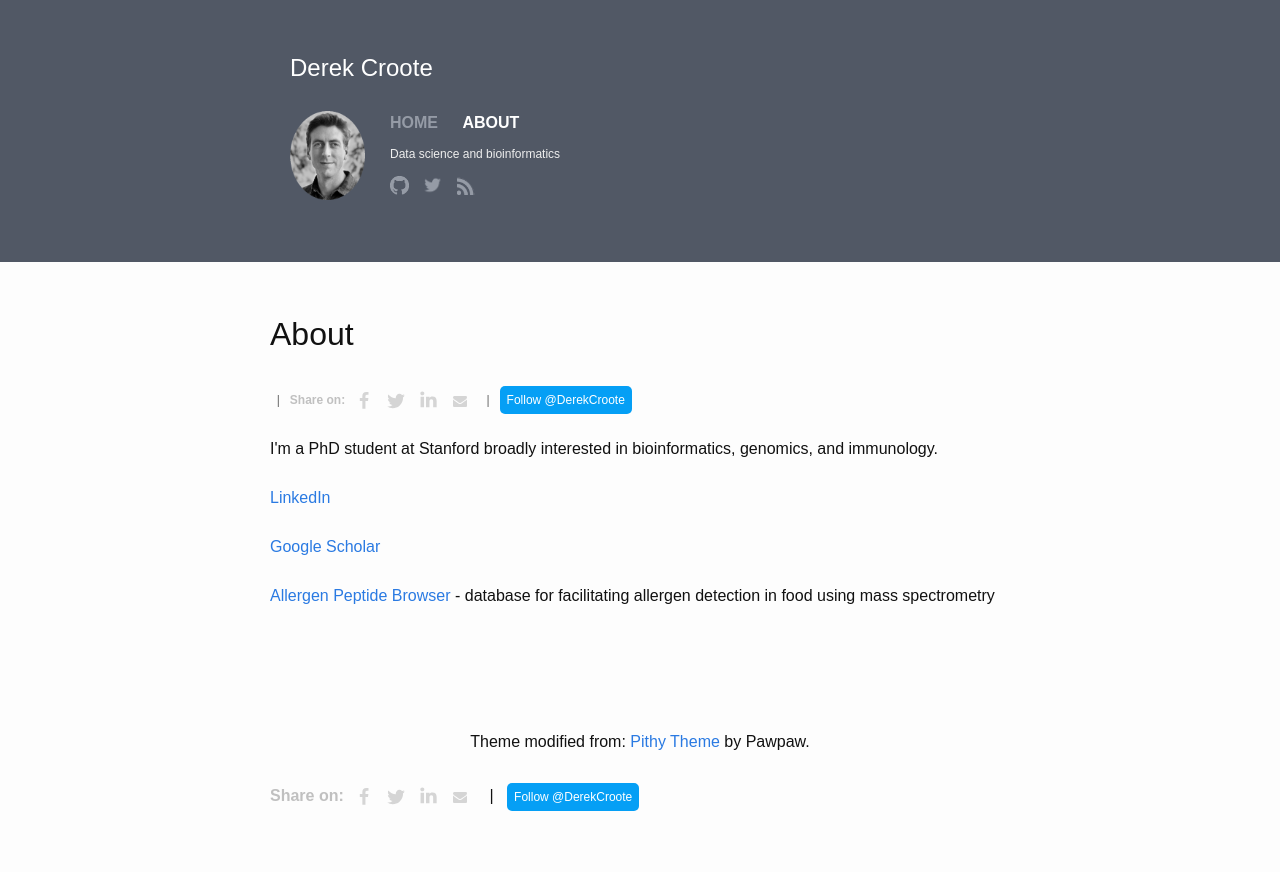
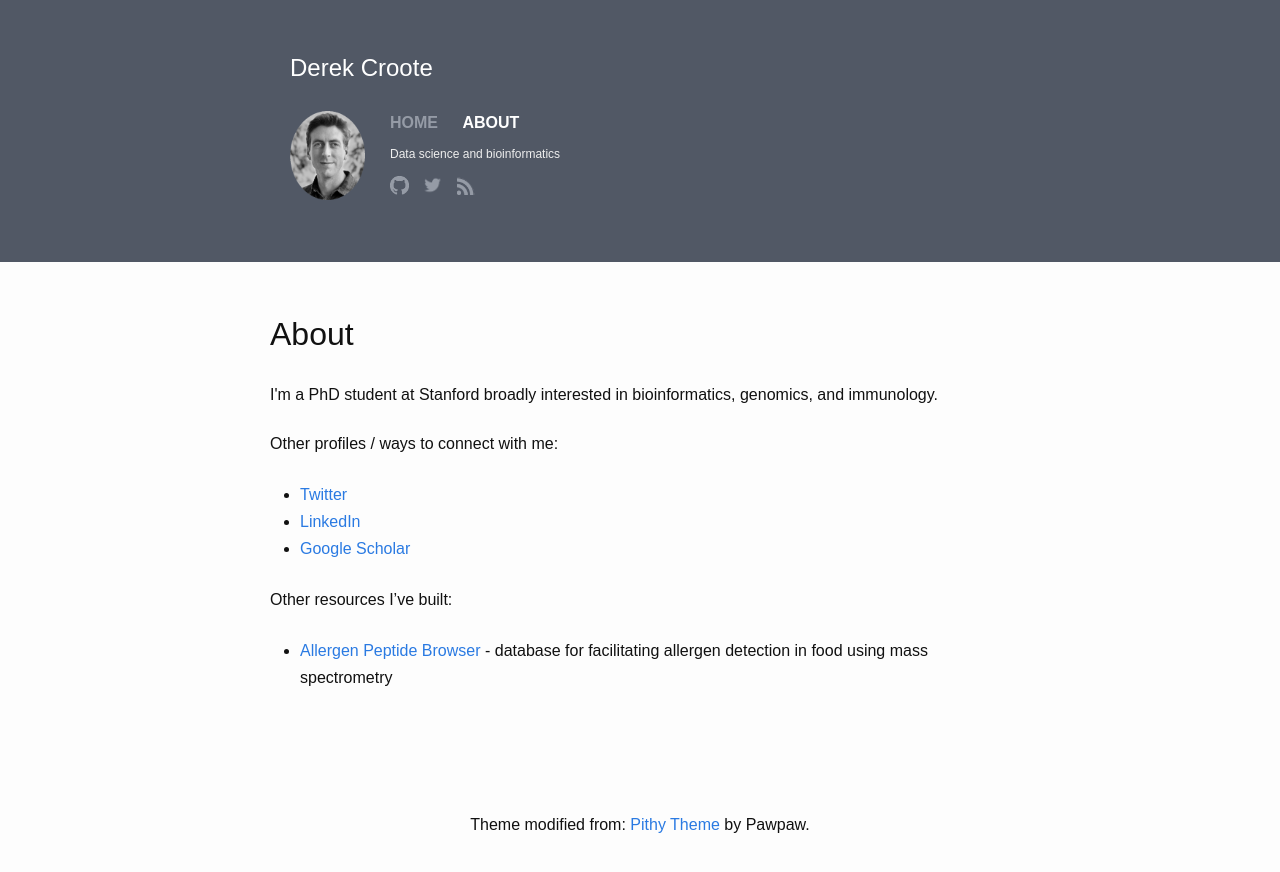
Before and after one commit to dcroote/dcroote.github.io, a Jekyll site: the page built from about.md, in a window 1280 px wide. Shown: the top 872 px of the page. Built offline with Jekyll 4.4.1, drawn with Linux system fonts in a browser that asks for light colours.

Commit message:
Update About page

```diff
--- a/_layouts/page.html
+++ b/_layouts/page.html
@@ -2,11 +2,11 @@
 layout: default
 ---
 <div class="post">
-
+  <br>
   <header class="post-header">
     <h1 class="post-title">{{ page.title }}</h1>
   </header>
-  <br>
+
   <article class="post-content">
     {{ content }}
   </article>
--- a/about.md
+++ b/about.md
@@ -1,14 +1,23 @@
 ---
-layout: post
+layout: page
 title: About
 permalink: /about/
 ---
 
-  <p>I'm a PhD student at Stanford broadly interested in bioinformatics, genomics, and immunology.</p>
+<p>I'm a PhD student at Stanford broadly interested in bioinformatics, genomics, and immunology.</p>
 
-  <p><a href="https://www.linkedin.com/in/dcroote" target="_blank">LinkedIn</a></p>
-  <p><a href="https://scholar.google.com/citations?user=PevRGmgAAAAJ&hl=en" target="_blank">Google Scholar</a></p>
-  <p><a href="https://www.allergenpeptidebrowser.org/" target="_blank">Allergen Peptide Browser</a> - database for facilitating allergen detection in food using mass spectrometry</p>
+Other profiles / ways to connect with me:
+
+<ul>
+  <li><a href="https://twitter.com/DerekCroote" target="_blank">Twitter</a></li>
+  <li><a href="https://www.linkedin.com/in/dcroote" target="_blank">LinkedIn</a></li>
+  <li><a href="https://scholar.google.com/citations?user=PevRGmgAAAAJ&hl=en" target="_blank">Google Scholar</a></li>
+</ul>
+
+Other resources I've built:
+<ul>
+  <li><a href="https://www.allergenpeptidebrowser.org/" target="_blank">Allergen Peptide Browser</a> - database for facilitating allergen detection in food using mass spectrometry</li>
+</ul>
 
 <br />
 <br />
```
